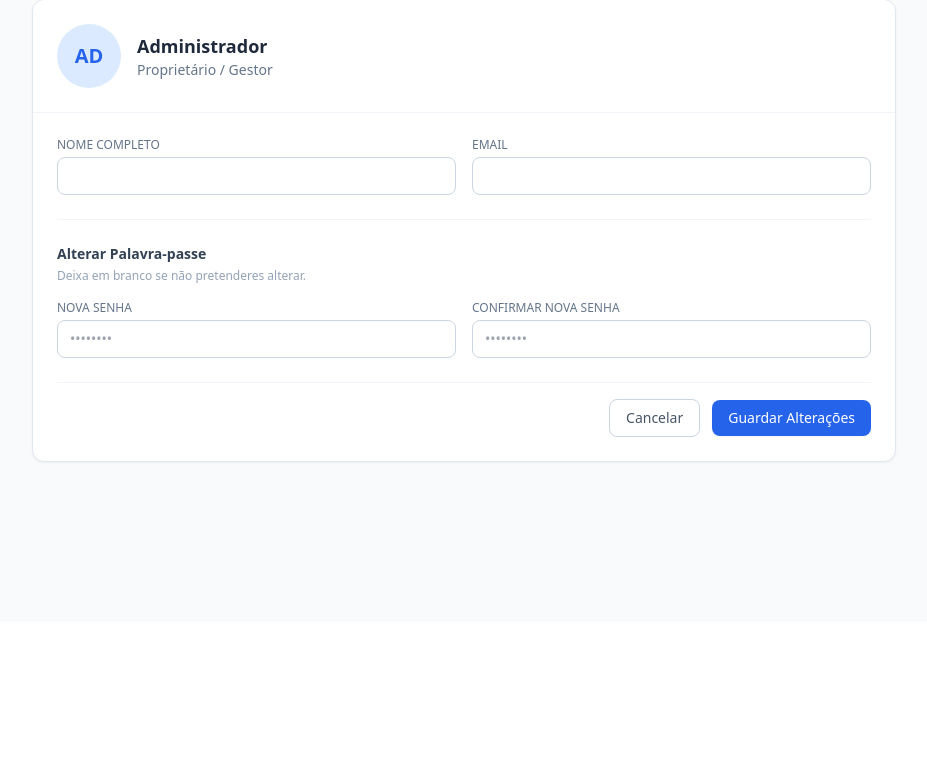
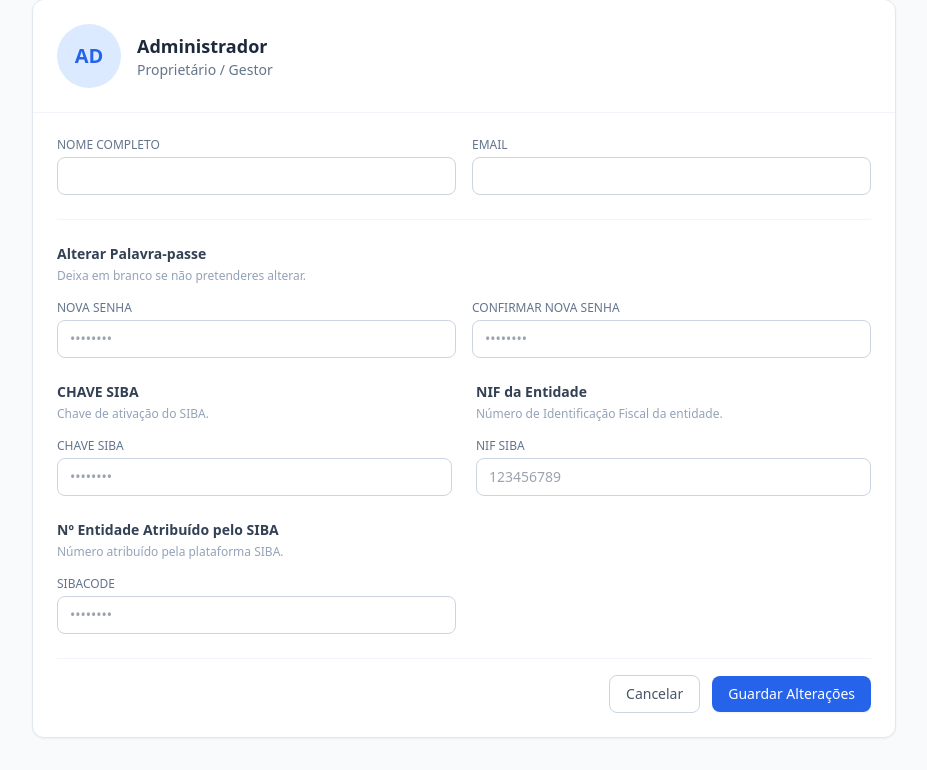
Before and after one commit to Gr1206/SIBA-automation, a Python web app: template app/templates/profile.html in a window 1280 px wide. Shown: the part 178-948 px from the top of the page, without its empty margins (176-1103 px from the left). Before the commit the page ends 641 px from the top, so only its background shows below. Run offline with Jinja, Linux system fonts and the light colour scheme; the template is opened without the code that fills it, so the values that code supplies are empty; some libraries are stand-ins or nearby versions.

Commit message:
Profile page restored && Profile update && Credentials fields (need to store)

```diff
--- a/app/main.py
+++ b/app/main.py
@@ -18,7 +18,7 @@ app.mount("/static", StaticFiles(directory=BASE_DIR / "static"), name="static")
 app.include_router(checkin.router)
 app.include_router(dashboard.router)
 app.include_router(reservations.router)
-#app.include_router(profile.router)
+app.include_router(profile.router)
 app.include_router(login.router)
 app.include_router(register.router)
 
--- a/app/static/js/dashboard.js
+++ b/app/static/js/dashboard.js
@@ -158,6 +158,8 @@ document.addEventListener("DOMContentLoaded", () => {
 
     });
 
+
+
     fetchReservations();
 
 
--- a/app/templates/profile.html
+++ b/app/templates/profile.html
@@ -102,6 +102,61 @@
           </div>
         </div>
 
+
+        <!-- CHAVE ATIVAÇÃO SIBA -->
+        <div class="grid grid-cols-1 sm:grid-cols-2 gap-6">
+
+          <div>
+              <h3 class="text-sm font-semibold text-slate-700 mb-1">CHAVE SIBA</h3>
+              <p class="text-xs text-slate-400 mb-4">Chave de ativação do SIBA.</p>
+
+              <label for="sibaKey" class="block text-xs uppercase font-medium text-slate-500 mb-1">Chave SIBA</label>
+              <input
+                  type="password"
+                  id="sibaKey"
+                  name="siba_key"
+                  placeholder="••••••••"
+                  class="w-full px-3 py-2 border border-slate-300 rounded-lg text-sm focus:outline-none focus:ring-2 focus:ring-blue-500 focus:border-transparent transition"
+              />
+          </div>
+
+          <!-- COLUNA 2: NIF ENTIDADE -->
+          <div>
+              <h3 class="text-sm font-semibold text-slate-700 mb-1">NIF da Entidade</h3>
+              <p class="text-xs text-slate-400 mb-4">Número de Identificação Fiscal da entidade.</p>
+
+              <label for="sibaNif" class="block text-xs uppercase font-medium text-slate-500 mb-1">NIF SIBA</label>
+              <input
+                  type="text"
+                  id="sibaNif"
+                  name="siba_nif"
+                  placeholder="123456789"
+                  class="w-full px-3 py-2 border border-slate-300 rounded-lg text-sm focus:outline-none focus:ring-2 focus:ring-blue-500 focus:border-transparent transition"
+              />
+          </div>
+
+      </div>
+
+        <!-- Nº ENTIDADE ATRIBUÍDO PELO SIBA -->
+        <div>
+          <h3 class="text-sm font-semibold text-slate-700 mb-1">Nº Entidade Atribuído pelo SIBA</h3>
+          <p class="text-xs text-slate-400 mb-4">Número atribuído pela plataforma SIBA.</p>
+
+          <div class="grid grid-cols-1 sm:grid-cols-2 gap-4">
+            <div>
+              <label for="sibaCode" class="block text-xs uppercase font-medium text-slate-500 mb-1">sibaCode</label>
+              <input
+                type="password"
+                id="sibaCode"
+                name="siba_code"
+                placeholder="••••••••"
+                class="w-full px-3 py-2 border border-slate-300 rounded-lg text-sm focus:outline-none focus:ring-2 focus:ring-blue-500 focus:border-transparent transition"
+              />
+            </div>
+
+          </div>
+        </div>
+
         <!-- Botões de Ação -->
         <div class="pt-4 flex items-center justify-end gap-3 border-t border-slate-100">
           <a href="/dashboard" class="px-4 py-2 border border-slate-300 text-slate-600 rounded-lg text-sm font-medium hover:bg-slate-50 transition">
```
Also changed, not shown: app/routes/profile.py (+17 -7 lines), app/static/js/profile.js (+28 -11 lines).
